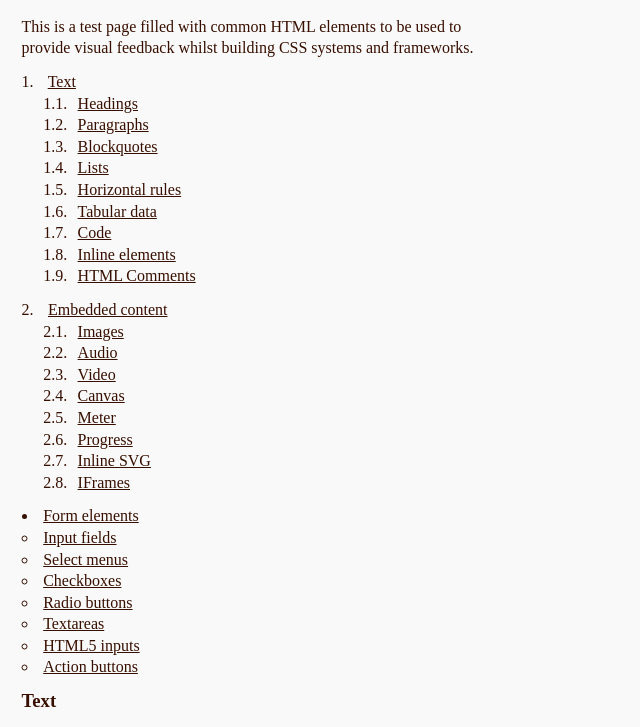
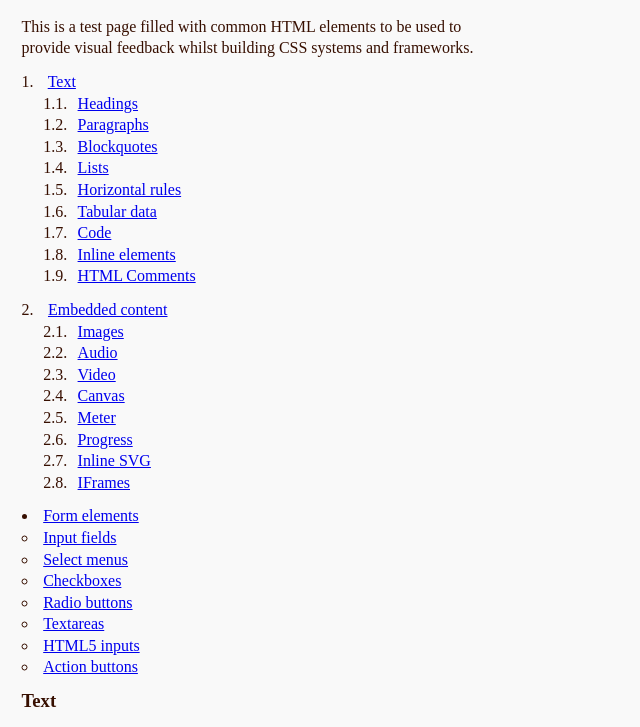
Before and after one commit to crislin2046/goldenfont.css, a plain HTML site: page index.html in a window 1280 px wide. Shown: the part 46-773 px from the top of the page, without its empty margins (0-640 px from the left). Drawn offline with Linux system fonts and the light colour scheme.

Commit message:
Update goldenfont.css

```diff
--- a/goldenfont.css
+++ b/goldenfont.css
@@ -2,6 +2,9 @@
 
 :root, body, select, option, input, a, textarea, button, pre, code, kbd, samp {
   font: 12pt/135% serif;
+}
+
+:root, body, select, option, input, textarea, button, pre, code, kbd, samp {
   color: rgb(55,15,0);
 }
 
@@ -60,7 +63,7 @@
   font-weight: normal;
 }
 
-fieldset, hr {
+fieldset, hr, iframe, object {
   border: none;
   border-top: thin solid;
 }
```
